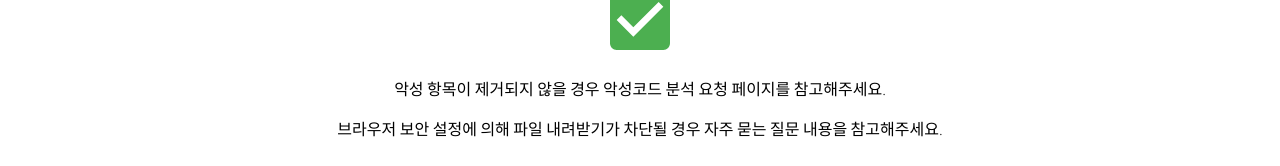
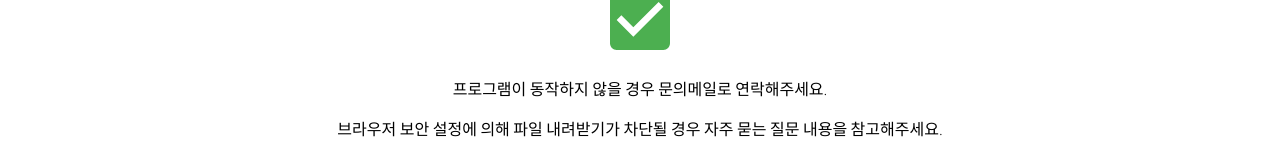
Before and after one commit to soulphos22/soulphos_Homepage, a React (Create React App) app: page /download in a window 1280 px wide. Shown: the part 331-497 px from the top of the page. Built offline with nearby package versions, Linux system fonts and the light colour scheme; no server answers.

Commit message:
fix: DownloadPage 텍스트 일부 수정

```diff
--- a/src/components/downloadpage/DownloadBody.jsx
+++ b/src/components/downloadpage/DownloadBody.jsx
@@ -27,7 +27,7 @@ export default function DownloadBody({ count }) {
         <CheckBoxIcon sx={{ fontSize: '5rem', color: '#4caf50' }} />
       )}
       <Typography variant="p" sx={{ fontWeight: 'lighter' }}>
-        악성 항목이 제거되지 않을 경우 악성코드 분석 요청 페이지를 참고해주세요.
+        프로그램이 동작하지 않을 경우 문의메일로 연락해주세요.
       </Typography>
       <Typography variant="p" sx={{ fontWeight: 'lighter' }}>
         브라우저 보안 설정에 의해 파일 내려받기가 차단될 경우 자주 묻는 질문
```
